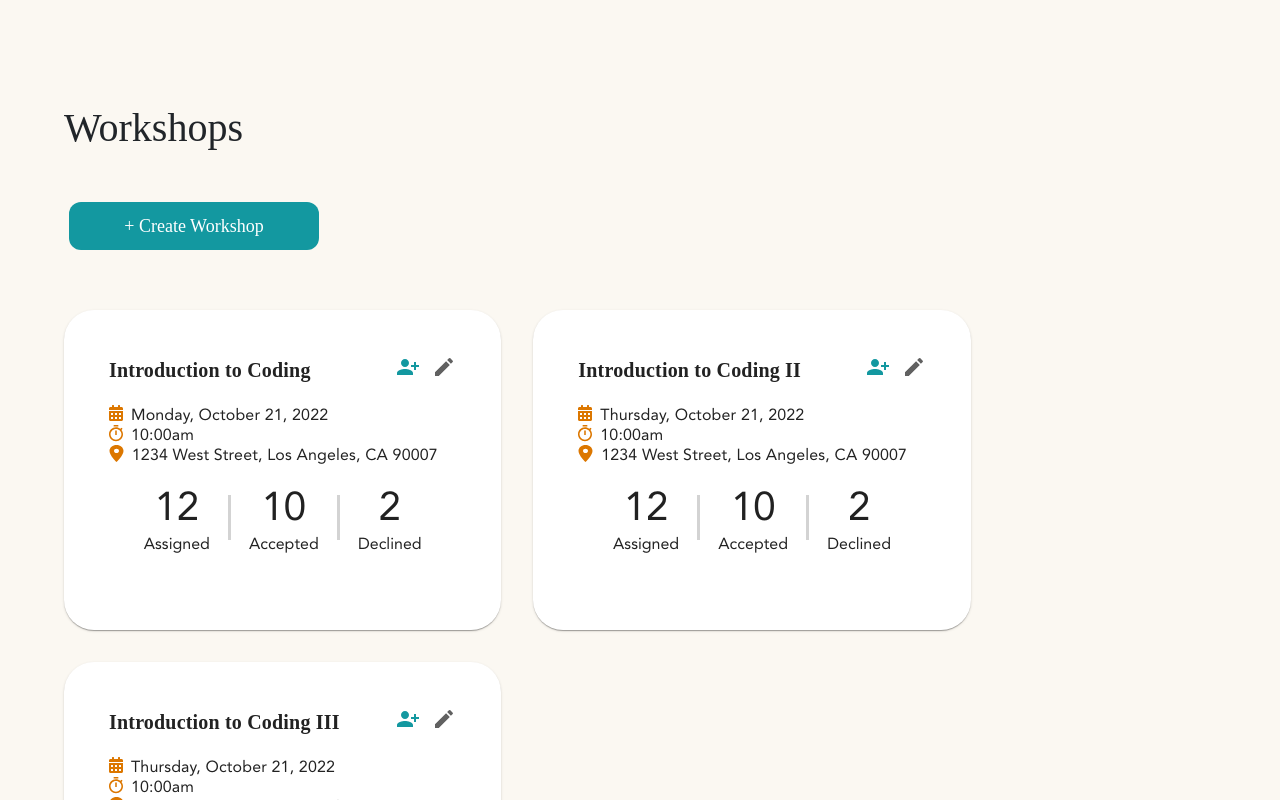
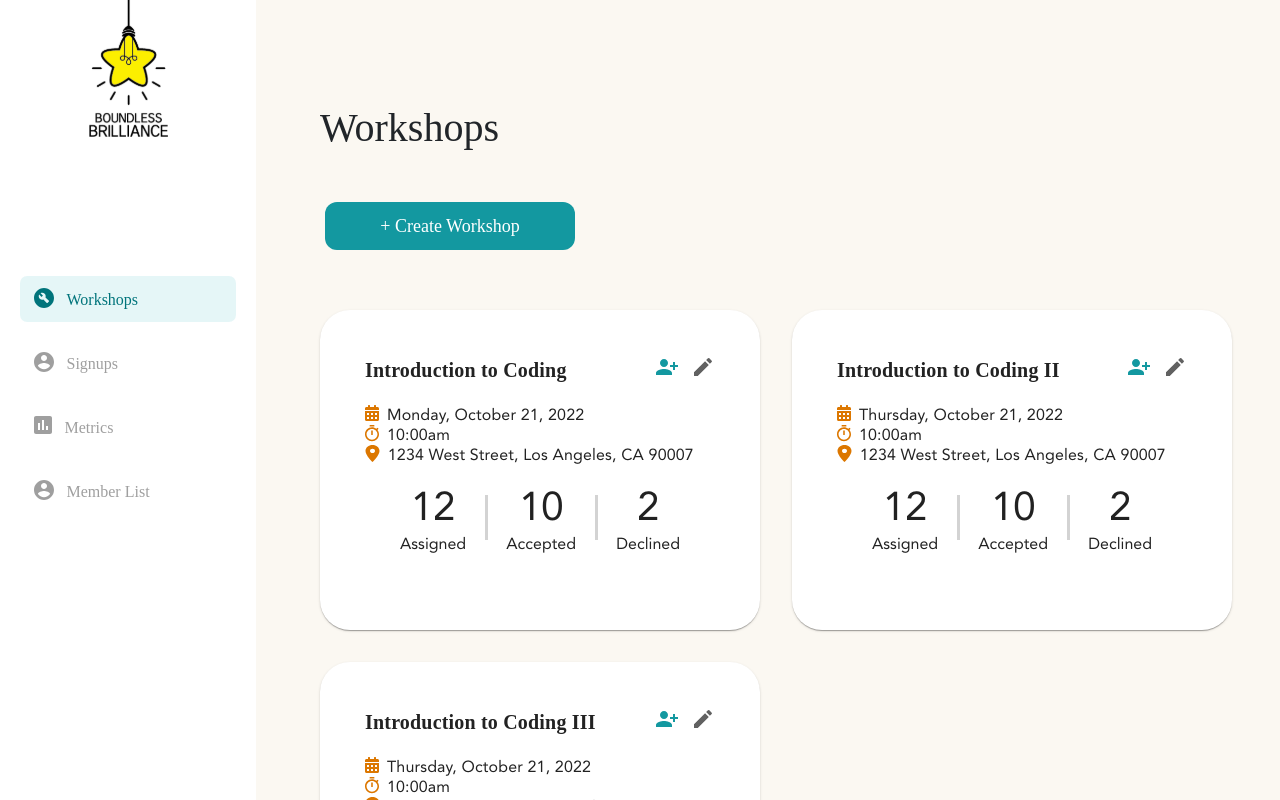
Before and after one commit to ctcusc/BoundlessBrilliance, a React (Create React App) app in the folder client/my-app/: page /admin-home in a window 1280 px wide. Shown: the top 800 px of the page. Built offline with nearby package versions, Linux system fonts and the light colour scheme; a web font is replaced by a local one.

Commit message:
adds admin sidebar to page

```diff
--- a/client/my-app/src/components/AdminSideBar.jsx
+++ b/client/my-app/src/components/AdminSideBar.jsx
@@ -1,12 +1,12 @@
 import React from 'react'
 import { useState } from 'react';
 import LoginLogo from "../images/login_logo.svg"
-import {ReactComponent as ProfileIcon} from "../images/profile_icon.svg"
-import {ReactComponent as MetricsIcon} from "../images/metrics_icon.svg"
-import {ReactComponent as WorkshopsIcon} from "../images/toolbar_icon.svg"
+import { ReactComponent as ProfileIcon } from "../images/profile_icon.svg"
+import { ReactComponent as MetricsIcon } from "../images/metrics_icon.svg"
+import { ReactComponent as WorkshopsIcon } from "../images/toolbar_icon.svg"
 
 
-const AdminSideBar = () => {
+const AdminSideBar = (props) => {
 
     const [button1Color, setButton1Color] = useState('rgba(0, 167, 177, 0.1)');
     const [button2Color, setButton2Color] = useState('white');
@@ -20,6 +20,7 @@ const AdminSideBar = () => {
 
 
     function handleButton1Click() {
+        props.setTab(1);
         setButton1Color('rgba(0, 167, 177, 0.1)');
         setButton2Color('white');
         setButton3Color('white');
@@ -31,6 +32,7 @@ const AdminSideBar = () => {
     }
 
     function handleButton2Click() {
+        props.setTab(2);
         setButton1Color('white');
         setButton2Color('rgba(0, 167, 177, 0.1)');
         setButton3Color('white');
@@ -42,6 +44,7 @@ const AdminSideBar = () => {
     }
 
     function handleButton3Click() {
+        props.setTab(3);
         setButton1Color('white');
         setButton2Color('white');
         setButton3Color('rgba(0, 167, 177, 0.1)');
@@ -53,6 +56,7 @@ const AdminSideBar = () => {
     }
 
     function handleButton4Click() {
+        props.setTab(4);
         setButton1Color('white');
         setButton2Color('white');
         setButton3Color('white');
@@ -63,34 +67,36 @@ const AdminSideBar = () => {
         setButton4Text("#00747B");
     }
 
-    return(
+    return (
 
 
-        <div style={{backgroundColor: "white", width: "20%", height: "100vh", color: "#9F9F9F", fontFamily:"Avenir Black", fontWeight: "900", fontSize: "16px", position: "absolute", minWidth: "240px"}}>
-            <div style={{width: "100%", alignItems: "center"}}>
-                <img style={{height:"137px", display: "flex", margin: "auto", marginBottom:"139px"}} src={LoginLogo} alt="Card image cap"/>
-                <button onClick={handleButton1Click} style={{backgroundColor: button1Color, color: button1Text, width: "84%", height: "46px", borderRadius: "7px", border: "none", display: "flex", margin: "auto", marginBottom: "18px", paddingLeft: "14px", paddingTop: "12px", paddingBottom: "12px", gap: "12px"}}
+        <div style={{
+            backgroundColor: "white", width: "20%", minHeight: "100%", color: "#9F9F9F", fontFamily: "Avenir Black", fontWeight: "900", fontSize: "16px", minWidth: "240px"
+        }}>
+            <div style={{ width: "100%", alignItems: "center" }}>
+                <img style={{ height: "137px", display: "flex", margin: "auto", marginBottom: "139px" }} src={LoginLogo} alt="Card image cap" />
+                <button onClick={handleButton1Click} style={{ backgroundColor: button1Color, color: button1Text, width: "84%", height: "46px", borderRadius: "7px", border: "none", display: "flex", margin: "auto", marginBottom: "18px", paddingLeft: "14px", paddingTop: "12px", paddingBottom: "12px", gap: "12px" }}
                 >
-                    <WorkshopsIcon style={{fill: button1Text}} />
+                    <WorkshopsIcon style={{ fill: button1Text }} />
                     Workshops
                 </button>
 
-                <button onClick={handleButton2Click} style={{backgroundColor: button2Color, color: button2Text, width: "84%", height: "46px", borderRadius: "7px", border: "none", display: "flex", margin: "auto", marginBottom: "18px", paddingLeft: "14px", paddingTop: "12px", paddingBottom: "12px", gap: "12px"}}>
-                    <ProfileIcon style={{fill: button2Text}} />
+                <button onClick={handleButton2Click} style={{ backgroundColor: button2Color, color: button2Text, width: "84%", height: "46px", borderRadius: "7px", border: "none", display: "flex", margin: "auto", marginBottom: "18px", paddingLeft: "14px", paddingTop: "12px", paddingBottom: "12px", gap: "12px" }}>
+                    <ProfileIcon style={{ fill: button2Text }} />
                     Signups
                 </button>
 
-                <button onClick={handleButton3Click} style={{backgroundColor: button3Color, color: button3Text, width: "84%", height: "46px", borderRadius: "7px", border: "none", display: "flex", margin: "auto", marginBottom: "18px", paddingLeft: "14px", paddingTop: "12px", paddingBottom: "12px", gap: "12px"}}>
-                    <MetricsIcon style={{fill: button3Text}} />
+                <button onClick={handleButton3Click} style={{ backgroundColor: button3Color, color: button3Text, width: "84%", height: "46px", borderRadius: "7px", border: "none", display: "flex", margin: "auto", marginBottom: "18px", paddingLeft: "14px", paddingTop: "12px", paddingBottom: "12px", gap: "12px" }}>
+                    <MetricsIcon style={{ fill: button3Text }} />
                     Metrics
                 </button>
 
-                <button onClick={handleButton4Click} style={{backgroundColor: button4Color, color: button4Text, width: "84%", height: "46px", borderRadius: "7px", border: "none", display: "flex", margin: "auto", marginBottom: "18px", paddingLeft: "14px", paddingTop: "12px", paddingBottom: "12px", gap: "12px"}}>
-                    <ProfileIcon style={{fill: button4Text}} />
+                <button onClick={handleButton4Click} style={{ backgroundColor: button4Color, color: button4Text, width: "84%", height: "46px", borderRadius: "7px", border: "none", display: "flex", margin: "auto", marginBottom: "18px", paddingLeft: "14px", paddingTop: "12px", paddingBottom: "12px", gap: "12px" }}>
+                    <ProfileIcon style={{ fill: button4Text }} />
                     Member List
                 </button>
             </div>
-        </div>
+        </div >
     )
 }
 
--- a/client/my-app/src/routes/Admin.jsx
+++ b/client/my-app/src/routes/Admin.jsx
@@ -2,9 +2,10 @@ import React, { useState } from "react"
 import Header from "../components/Header"
 import HomePageTab from "../components/HomePageTab"
 import { Box, Card, Grid, Typography } from '@mui/material';
+
 import AdminAssignmentCard from '../components/AdminAssignmentCard'
-
 import AdminWorkshopCard from '../components/AdminWorkshopCard'
+import AdminSideBar from '../components/AdminSideBar'
 import assignmentData from '../components/workshopCardAssignment.json'
 import upcomingData from "../components/workshopCardUpcoming.json"
 import { useCookies } from 'react-cookie';
@@ -12,7 +13,7 @@ import { useCookies } from 'react-cookie';
 
 const Admin = () => {
 
-    const [tab, setTab] = useState(0);
+    const [tab, setTab] = useState(1);
     const [cookies] = useCookies(['user']);
     const user_id = cookies.user_id;
 
@@ -50,25 +51,25 @@ const Admin = () => {
 
     function renderSwitch() {
         switch (tab) {
-            case 0:
+            case 1:
                 return (<>
                     <h1 style={{ paddingTop: '40px', paddingBottom: '20px', fontFamily: 'Avenir Heavy' }}>Workshops</h1>
                     <div style={blueButton}>+ Create Workshop</div>
                     <Grid container spacing={4}>
                         {upcomingData.map((data) => (
-                            <Grid item xs={5}>
+                            <Grid item xs={6}>
                                 <AdminWorkshopCard workshop={data}></AdminWorkshopCard>
                             </Grid>
                         ))
                         }
                     </Grid></>);
-            case 1:
+            case 2:
                 return (<>
                     <h1 style={{ paddingTop: '40px', paddingBottom: '20px', fontFamily: 'Avenir Heavy' }}>Volunteer Applications</h1>
                     <div style={acceptButton}>Accept All</div>
                     <Grid container spacing={4}>
                         {assignmentData.map((data) => (
-                            <Grid item xs={10}>
+                            <Grid item xs={12}>
                                 <AdminAssignmentCard workshop={data}></AdminAssignmentCard>
                             </Grid>
                         ))
@@ -77,36 +78,20 @@ const Admin = () => {
                     </Grid></>)
 
             default:
-                return 'foo';
+                return "we haven't build this page yet :/";
         }
     }
 
 
 
     return (
-        <div >
-            <div style={{ backgroundColor: '#FBF8F2', paddingLeft: '5%', paddingTop: '5%', paddingBottom: '40px', minHeight: '90vh' }}>
+        <div style={{ display: 'flex' }}>
+            <AdminSideBar setTab={setTab}></AdminSideBar>
+            <div style={{ backgroundColor: '#FBF8F2', paddingLeft: '5%', paddingTop: '5%', paddingBottom: '40px', minHeight: '90vh', width: '80%' }}>
 
+                <Box sx={{ flexGrow: 1, width: '95%' }}>
+                    {renderSwitch()}
 
-                <Box sx={{ flexGrow: 1, width: '90%' }}>
-                    {renderSwitch()}
-                    {/* <Grid container spacing={4}>
-                        {upcomingData.map((data) => (
-                            <Grid item xs={5}>
-                                <AdminWorkshopCard workshop={data}></AdminWorkshopCard>
-                            </Grid>
-                        ))
-                        }
-                    </Grid>
-                    <Grid container spacing={4}>
-                        {assignmentData.map((data) => (
-                            <Grid item xs={10}>
-                                <AdminAssignmentCard workshop={data}></AdminAssignmentCard>
-                            </Grid>
-                        ))
-                        }
-
-                    </Grid> */}
                 </Box>
 
 
```
